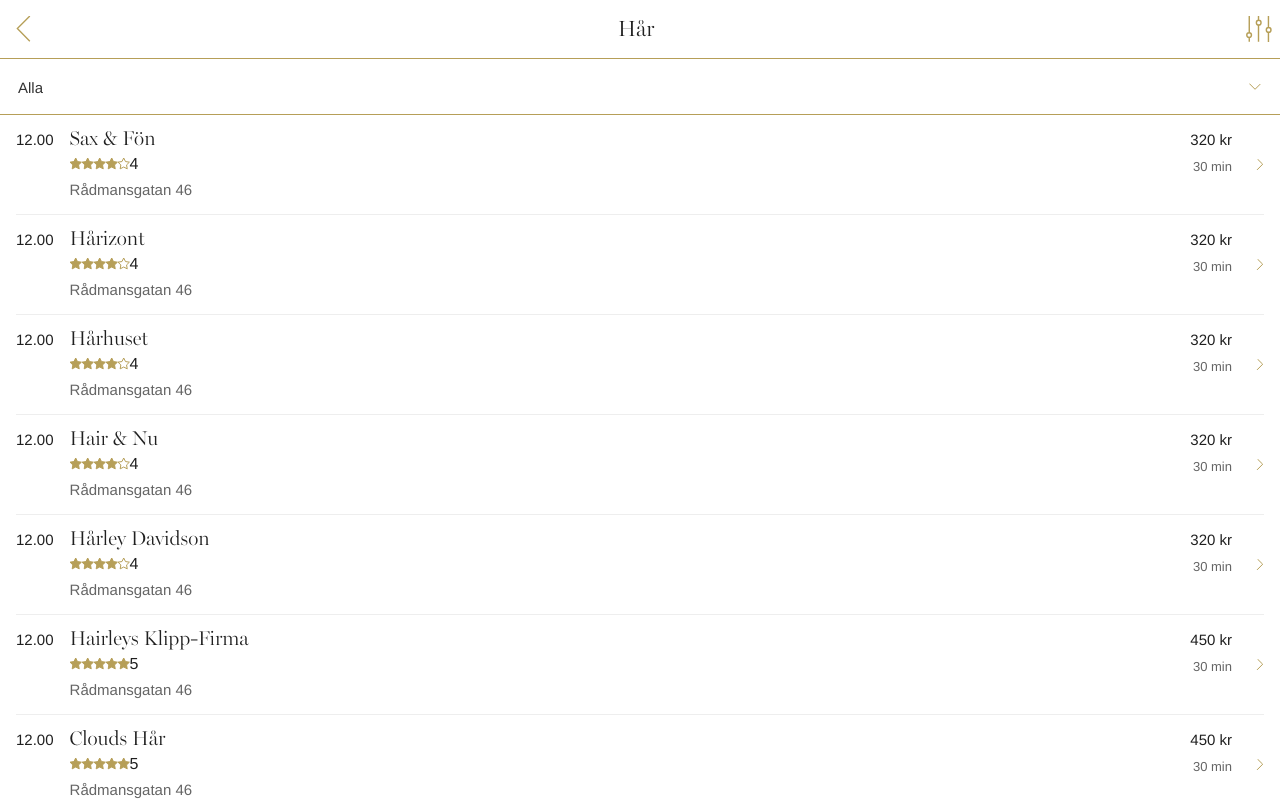
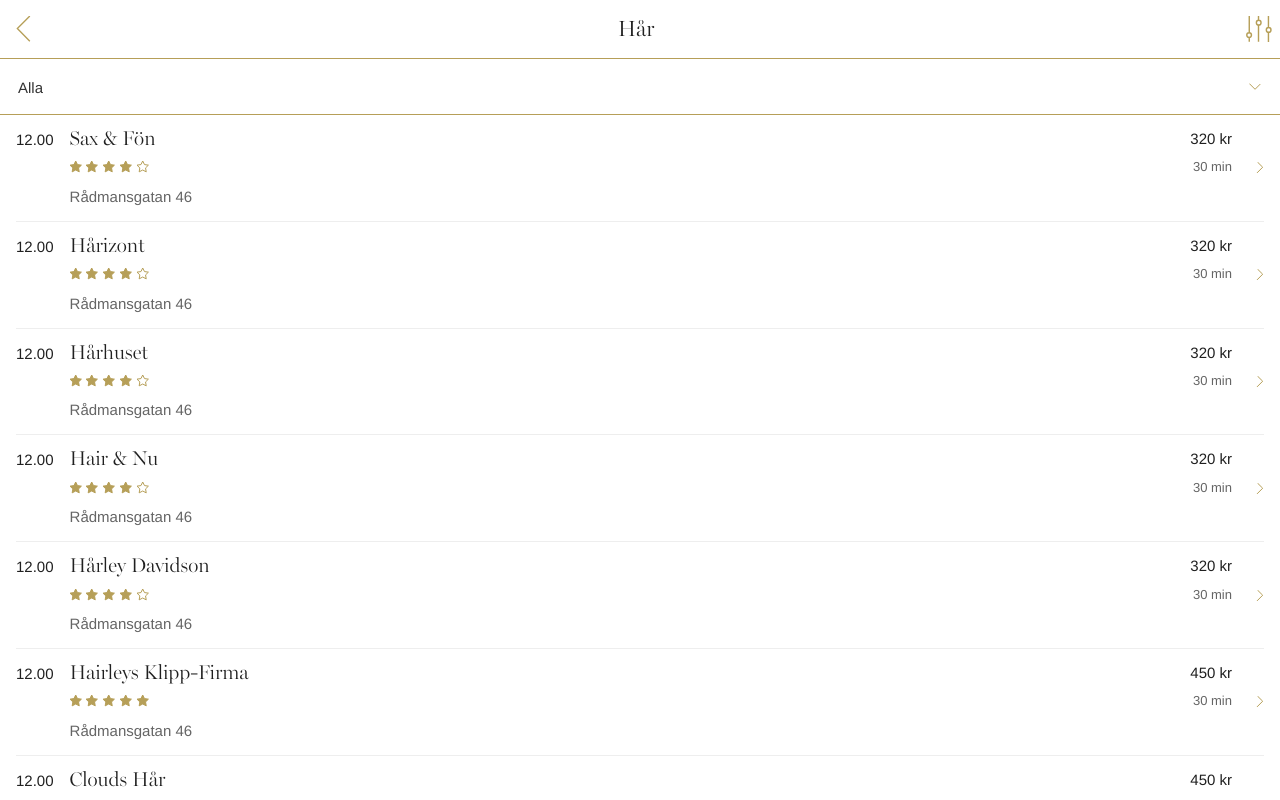
Before and after one commit to joakim-roos/techtest, a React (Create React App) app: page /salons in a window 1280 px wide. Shown: the top 800 px of the page. Built offline with nearby package versions, Linux system fonts and the light colour scheme; data requests are answered from the project's data file.

Commit message:
added styling for the Star Rating-component

```diff
--- a/src/components/SalonList/index.js
+++ b/src/components/SalonList/index.js
@@ -49,8 +49,9 @@ function SalonList(props) {
 
           <S.SalonMid>
             <S.SalonName>{salon.name}</S.SalonName>
+
             <StarRating stars={salon.stars} totalStars={5}>
-              <S.Paragraph>{salon.stars}</S.Paragraph>
+
             </StarRating>
             <S.Paragraph>{salon.address}</S.Paragraph>
           </S.SalonMid>
--- a/src/components/SalonList/styles.js
+++ b/src/components/SalonList/styles.js
@@ -11,6 +11,7 @@ export const SalonContainer = styled.div`
 
 export const SalonLeft = styled.div`
 font-size: ${props => props.theme.fontSize.sm};
+
 `;
 
 export const SalonMid = styled.div`
@@ -32,12 +33,12 @@ flex: 1;
 
 export const SalonMidRight = styled.div`
   font-size: ${props => props.theme.fontSize.sm};
-
+  line-height: 1;
 
  p:last-child {
    font-size: ${props => props.theme.fontSize.xs};
    color: ${props => props.theme.colors.font_secondary};
-   margin: 0.7rem 0 0.7rem 0;
+   padding: 0.9rem 0 0.9rem 0;
    float: right;
  }
 `;
--- a/src/components/StarRating/index.js
+++ b/src/components/StarRating/index.js
@@ -4,7 +4,7 @@ import { STAR, STAR_FILL } from '../../constants/assets'
 
 
 const StarItem = (props) => (
-  <img src={props.selected ? STAR : STAR_FILL} alt='star'></img>
+  <S.Img src={props.selected ? STAR : STAR_FILL} alt='star'></S.Img>
 )
 
 function StarRating({ totalStars, stars, children }) {
--- a/src/components/StarRating/styles.js
+++ b/src/components/StarRating/styles.js
@@ -1,6 +1,10 @@
 import styled from 'styled-components'
 
 export const StarRating = styled.div`
-margin: 0.5rem 0 0.5rem 0;
+padding: 0.9rem 0 0.9rem 0;
 display: flex;
 `;
+
+export const Img = styled.img`
+padding-right: 0.3rem;
+`;
--- a/src/constants/assets.js
+++ b/src/constants/assets.js
@@ -17,3 +17,5 @@ export const PHONE = require('../assets/svg/phone.svg')
 export const PIN = require('../assets/svg/pin.svg')
 export const STAR = require('../assets/svg/star.svg')
 export const STAR_FILL = require('../assets/svg/star-fill.svg')
+export const STAR_SM = require('../assets/svg/star-sm.svg')
+export const STAR_FILL_SM = require('../assets/svg/star-fill-sm.svg')
```
Also changed, not shown: src/assets/svg/star-fill-sm.svg (added), src/assets/svg/star-sm.svg (added).
